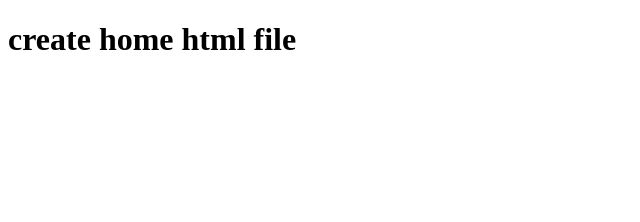
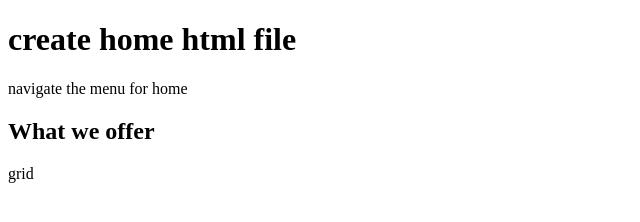
Before and after one commit to AL2002MI08/Gym-Git-Exercise-Solutions, a plain HTML site: page home.html in a window 1280 px wide. Shown: the whole page, without its empty margins (0-640 px from the left). Drawn offline with Linux system fonts and the light colour scheme.

Commit message:
add div class

```diff
--- a/home.html
+++ b/home.html
@@ -8,5 +8,8 @@
 </head>
 <body>
     <h1>create home html file</h1>
+    <p>navigate the menu for home</p>
+    <h2>What we offer</h2>
+    <div class="container">grid</div>
 </body>
 </html>
```
